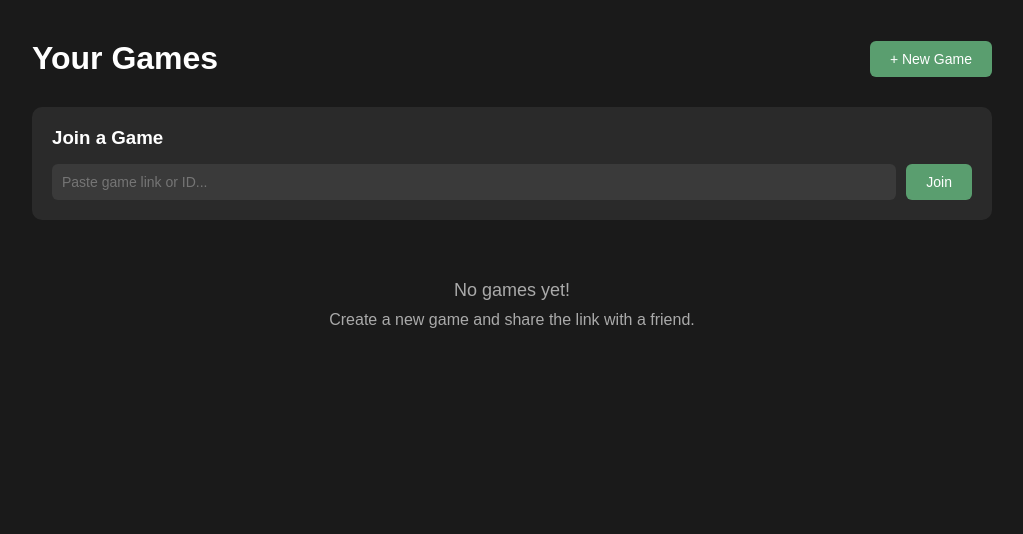
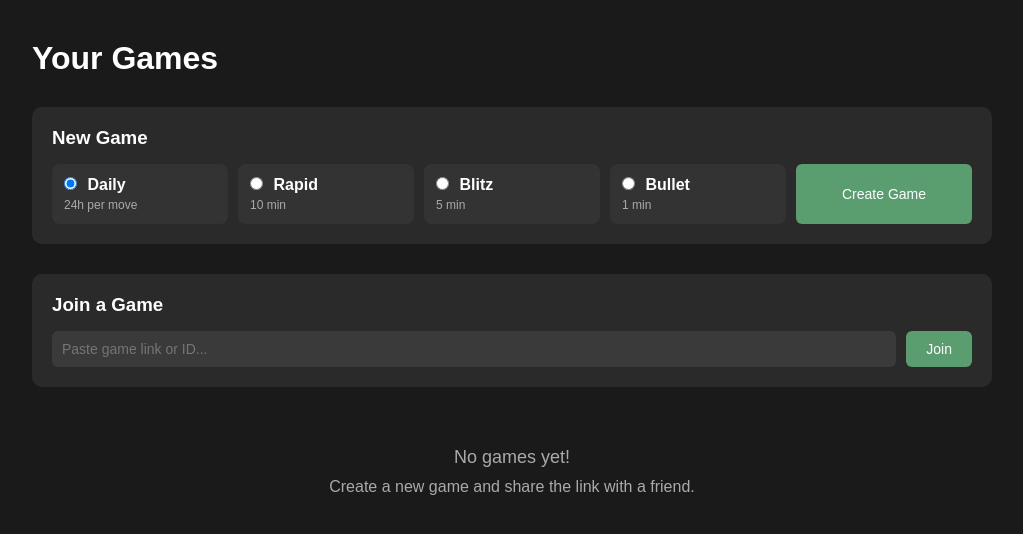
Before and after one commit to KomarCsaba/daily-chess, a Flask app: page /dashboard in a window 1280 px wide. Shown: the part 53-587 px from the top of the page, without its empty margins (128-1151 px from the left). Run offline with Flask 3, Linux system fonts and the light colour scheme; the visitor is signed in with stand-in values (Sample User, id 1); data that the repository does not hold is empty.

Commit message:
Add time controls and chess-style clocks

```diff
--- a/app.py
+++ b/app.py
@@ -4,6 +4,7 @@ from werkzeug.security import generate_password_hash, check_password_hash
 from flask_socketio import SocketIO, join_room, leave_room
 from flask_mail import Mail, Message
 from models import db, User, Game
+from sqlalchemy import inspect, text
 import chess
 import uuid
 import os
@@ -31,6 +32,33 @@ app.config["MAIL_DEFAULT_SENDER"] = os.environ.get("MAIL_USERNAME")
 app.config["BASE_URL"] = os.environ.get("BASE_URL", "http://localhost:8080")
 app.config["RESEND_API_KEY"] = os.environ.get("RESEND_API_KEY")
 app.config["TURN_TIME_HOURS"] = int(os.environ.get("TURN_TIME_HOURS", "24"))
+
+TIME_CONTROLS = {
+    "daily": {
+        "label": "Daily",
+        "mode": "per_move",
+        "seconds": app.config["TURN_TIME_HOURS"] * 60 * 60,
+        "description": f"{app.config['TURN_TIME_HOURS']}h per move",
+    },
+    "rapid": {
+        "label": "Rapid",
+        "mode": "clock",
+        "seconds": 10 * 60,
+        "description": "10 min",
+    },
+    "blitz": {
+        "label": "Blitz",
+        "mode": "clock",
+        "seconds": 5 * 60,
+        "description": "5 min",
+    },
+    "bullet": {
+        "label": "Bullet",
+        "mode": "clock",
+        "seconds": 60,
+        "description": "1 min",
+    },
+}
 
 database_url = os.environ.get("DATABASE_URL", "sqlite:///chess.db")
 if database_url.startswith("postgres://"):
@@ -99,10 +127,66 @@ def get_checked_king_square(board_fen):
         return None
 
 
+def get_time_control(game):
+    return TIME_CONTROLS.get(game.time_control or "daily", TIME_CONTROLS["daily"])
+
+
+def get_time_control_mode(game):
+    return game.time_control_mode or get_time_control(game)["mode"]
+
+
+def get_turn_time_seconds(game):
+    return game.turn_time_seconds or get_time_control(game)["seconds"]
+
+
 def get_turn_deadline(game):
     if game.status != "active" or not game.last_move_at:
         return None
-    return game.last_move_at + timedelta(hours=app.config["TURN_TIME_HOURS"])
+
+    if get_time_control_mode(game) == "clock":
+        remaining = game.white_time_remaining if game.turn == "white" else game.black_time_remaining
+        remaining = remaining if remaining is not None else get_turn_time_seconds(game)
+        return game.last_move_at + timedelta(seconds=remaining)
+
+    return game.last_move_at + timedelta(seconds=get_turn_time_seconds(game))
+
+
+def get_clock_seconds(game):
+    if get_time_control_mode(game) != "clock":
+        return {
+            "white": get_turn_time_seconds(game),
+            "black": get_turn_time_seconds(game),
+        }
+
+    white_seconds = game.white_time_remaining
+    black_seconds = game.black_time_remaining
+
+    if white_seconds is None:
+        white_seconds = get_turn_time_seconds(game)
+    if black_seconds is None:
+        black_seconds = get_turn_time_seconds(game)
+
+    if game.status == "active" and game.last_move_at:
+        elapsed = max(0, int((datetime.utcnow() - game.last_move_at).total_seconds()))
+        if game.turn == "white":
+            white_seconds = max(0, white_seconds - elapsed)
+        else:
+            black_seconds = max(0, black_seconds - elapsed)
+
+    return {"white": white_seconds, "black": black_seconds}
+
+
+def update_active_clock(game):
+    if get_time_control_mode(game) != "clock" or game.status != "active" or not game.last_move_at:
+        return
+
+    elapsed = max(0, int((datetime.utcnow() - game.last_move_at).total_seconds()))
+    if game.turn == "white":
+        remaining = game.white_time_remaining if game.white_time_remaining is not None else get_turn_time_seconds(game)
+        game.white_time_remaining = max(0, remaining - elapsed)
+    else:
+        remaining = game.black_time_remaining if game.black_time_remaining is not None else get_turn_time_seconds(game)
+        game.black_time_remaining = max(0, remaining - elapsed)
 
 
 def apply_timeout_if_needed(game):
@@ -110,6 +194,7 @@ def apply_timeout_if_needed(game):
     if not deadline or datetime.utcnow() < deadline:
         return False
 
+    update_active_clock(game)
     timed_out_color = game.turn
     winner = "black" if timed_out_color == "white" else "white"
     game.status = "finished"
@@ -123,6 +208,8 @@ def serialize_game_state(game, user_id=None):
     seconds_remaining = None
     if deadline:
         seconds_remaining = max(0, int((deadline - datetime.utcnow()).total_seconds()))
+    clocks = get_clock_seconds(game)
+    time_control = get_time_control(game)
 
     payload = {
         "fen": game.board_fen,
@@ -136,7 +223,14 @@ def serialize_game_state(game, user_id=None):
         "checked_king_square": get_checked_king_square(game.board_fen),
         "turn_deadline": deadline.isoformat() + "Z" if deadline else None,
         "seconds_remaining": seconds_remaining,
-        "turn_time_hours": app.config["TURN_TIME_HOURS"],
+        "turn_time_seconds": get_turn_time_seconds(game),
+        "turn_time_hours": round(get_turn_time_seconds(game) / 3600, 2),
+        "time_control": game.time_control or "daily",
+        "time_control_label": time_control["label"],
+        "time_control_description": time_control["description"],
+        "time_control_mode": get_time_control_mode(game),
+        "white_time_remaining": clocks["white"],
+        "black_time_remaining": clocks["black"],
     }
 
     if user_id is not None:
@@ -148,6 +242,24 @@ def serialize_game_state(game, user_id=None):
 def broadcast_game_state(game, requesting_user_id=None):
     """Emit a game_update event to everyone in the game's SocketIO room."""
     socketio.emit("game_update", serialize_game_state(game), room=game.id)
+
+
+def ensure_game_timer_columns():
+    inspector = inspect(db.engine)
+    existing_columns = {column["name"] for column in inspector.get_columns("game")}
+    columns = {
+        "time_control": "VARCHAR(20) DEFAULT 'daily'",
+        "time_control_mode": "VARCHAR(20) DEFAULT 'per_move'",
+        "turn_time_seconds": "INTEGER DEFAULT 86400",
+        "white_time_remaining": "INTEGER",
+        "black_time_remaining": "INTEGER",
+    }
+
+    for name, definition in columns.items():
+        if name not in existing_columns:
+            db.session.execute(text(f"ALTER TABLE game ADD COLUMN {name} {definition}"))
+
+    db.session.commit()
 
 
 # ---------------------------------------------------------------------------
@@ -229,17 +341,32 @@ def logout():
 @login_required
 def dashboard():
     games = current_user.get_games()
-    return render_template("dashboard.html", games=games)
+    updated_games = []
+    for game in games:
+        if apply_timeout_if_needed(game):
+            updated_games.append(game)
+    for game in updated_games:
+        broadcast_game_state(game)
+    return render_template("dashboard.html", games=games, time_controls=TIME_CONTROLS)
 
 
-@app.route("/new_game")
+@app.route("/new_game", methods=["GET", "POST"])
 @login_required
 def new_game():
+    selected_control = request.form.get("time_control", "daily") if request.method == "POST" else request.args.get("time_control", "daily")
+    time_control = TIME_CONTROLS.get(selected_control, TIME_CONTROLS["daily"])
+    selected_control = selected_control if selected_control in TIME_CONTROLS else "daily"
+
     game = Game(
         id=str(uuid.uuid4()),
         white_id=current_user.id,
         board_fen=chess.Board().fen(),
-        status="waiting"
+        status="waiting",
+        time_control=selected_control,
+        time_control_mode=time_control["mode"],
+        turn_time_seconds=time_control["seconds"],
+        white_time_remaining=time_control["seconds"] if time_control["mode"] == "clock" else None,
+        black_time_remaining=time_control["seconds"] if time_control["mode"] == "clock" else None,
     )
     db.session.add(game)
     db.session.commit()
@@ -263,8 +390,15 @@ def join_game(game_id):
         flash("You can't join your own game")
         return redirect(url_for("dashboard"))
 
+    time_control = get_time_control(game)
     game.black_id = current_user.id
     game.status = "active"
+    game.time_control = game.time_control or "daily"
+    game.time_control_mode = game.time_control_mode or time_control["mode"]
+    game.turn_time_seconds = game.turn_time_seconds or time_control["seconds"]
+    if get_time_control_mode(game) == "clock":
+        game.white_time_remaining = game.white_time_remaining or get_turn_time_seconds(game)
+        game.black_time_remaining = game.black_time_remaining or get_turn_time_seconds(game)
     game.last_move_at = datetime.utcnow()
     db.session.commit()
 
@@ -318,6 +452,18 @@ def make_move(game_id):
         if move not in board.legal_moves:
             return {"error": "Illegal move"}, 400
 
+        update_active_clock(game)
+
+        if (
+            get_time_control_mode(game) == "clock" and
+            ((game.turn == "white" and game.white_time_remaining == 0) or
+             (game.turn == "black" and game.black_time_remaining == 0))
+        ):
+            db.session.commit()
+            apply_timeout_if_needed(game)
+            broadcast_game_state(game)
+            return {"error": "Game ended on time", "game_status": game.status}, 400
+
         san = board.san(move)
         board.push(move)
 
@@ -363,6 +509,9 @@ def make_move(game_id):
             "turn": response_state["turn"],
             "turn_deadline": response_state["turn_deadline"],
             "seconds_remaining": response_state["seconds_remaining"],
+            "time_control_mode": response_state["time_control_mode"],
+            "white_time_remaining": response_state["white_time_remaining"],
+            "black_time_remaining": response_state["black_time_remaining"],
         }
 
     except Exception as e:
@@ -382,13 +531,20 @@ def rematch(game_id):
         flash("Not your game")
         return redirect(url_for("dashboard"))
 
+    rematch_mode = get_time_control_mode(old_game)
+    rematch_seconds = old_game.turn_time_seconds or get_turn_time_seconds(old_game)
     new_game = Game(
         id=str(uuid.uuid4()),
         white_id=old_game.black_id,
         black_id=old_game.white_id,
         board_fen=chess.Board().fen(),
         status="waiting",
-        turn="white"
+        turn="white",
+        time_control=old_game.time_control or "daily",
+        time_control_mode=rematch_mode,
+        turn_time_seconds=rematch_seconds,
+        white_time_remaining=rematch_seconds if rematch_mode == "clock" else None,
+        black_time_remaining=rematch_seconds if rematch_mode == "clock" else None,
     )
     db.session.add(new_game)
     db.session.commit()
@@ -531,6 +687,7 @@ def check_square(game_id):
 # create tables on startup
 with app.app_context():
     db.create_all()
+    ensure_game_timer_columns()
 
 if __name__ == "__main__":
     # Use socketio.run instead of app.run
--- a/models.py
+++ b/models.py
@@ -37,6 +37,11 @@ class Game(db.Model):
 
     # NEW
     draw_offered_by = db.Column(db.Integer, nullable=True)
+    time_control = db.Column(db.String(20), default="daily")
+    time_control_mode = db.Column(db.String(20), default="per_move")
+    turn_time_seconds = db.Column(db.Integer, default=86400)
+    white_time_remaining = db.Column(db.Integer, nullable=True)
+    black_time_remaining = db.Column(db.Integer, nullable=True)
 
     def get_moves_list(self):
         if not self.move_history:
--- a/templates/dashboard.html
+++ b/templates/dashboard.html
@@ -3,7 +3,20 @@
 {% block content %}
 <div style="display: flex; justify-content: space-between; align-items: center; margin-bottom: 30px;">
     <h1>Your Games</h1>
-    <a href="/new_game" class="btn">+ New Game</a>
+</div>
+
+<div style="background-color: #2a2a2a; padding: 20px; border-radius: 10px; margin-bottom: 30px;">
+    <h3 style="margin-bottom: 15px;">New Game</h3>
+    <form action="/new_game" method="POST" style="display: grid; grid-template-columns: repeat(auto-fit, minmax(120px, 1fr)); gap: 10px; align-items: stretch;">
+        {% for key, control in time_controls.items() %}
+        <label style="display: block; background-color: #333; border-radius: 8px; padding: 12px; cursor: pointer;">
+            <input type="radio" name="time_control" value="{{ key }}" {% if key == "daily" %}checked{% endif %} style="margin-right: 6px;">
+            <strong>{{ control.label }}</strong>
+            <div style="color: #aaa; font-size: 12px; margin-top: 4px;">{{ control.description }}</div>
+        </label>
+        {% endfor %}
+        <button type="submit" class="btn">Create Game</button>
+    </form>
 </div>
 
 <!-- join a game by code -->
@@ -32,6 +45,7 @@
             </div>
             <div style="color: #aaa; font-size: 13px;">
                 You are playing as <strong>{{ "white" if game.white_id == current_user.id else "black" }}</strong>
+                · {{ (time_controls.get(game.time_control or "daily") or time_controls["daily"]).label }}
                 · Last move: {{ game.last_move_at.strftime("%b %d, %Y") }}
             </div>
         </div>
@@ -56,6 +70,7 @@
         <div>
             <div style="color: #aaa; font-size: 13px;">
                 Created {{ game.created_at.strftime("%b %d, %Y") }}
+                · {{ (time_controls.get(game.time_control or "daily") or time_controls["daily"]).label }}
             </div>
         </div>
         <div style="display: flex; align-items: center; gap: 15px;">
```
Also changed, not shown: static/css/game.css (+39 -1 lines), static/js/game.js (+71 -5 lines), templates/game.html (+12 -4 lines).
